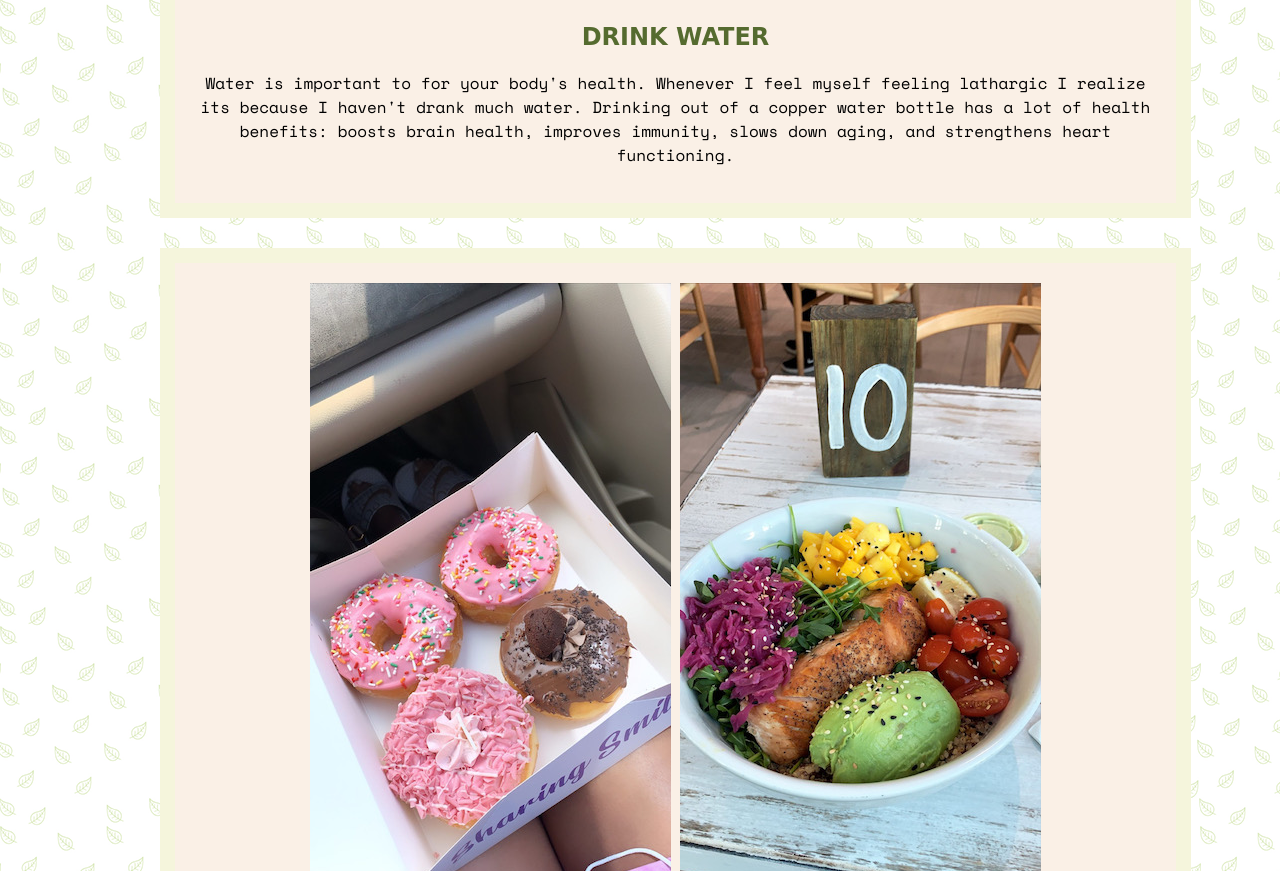
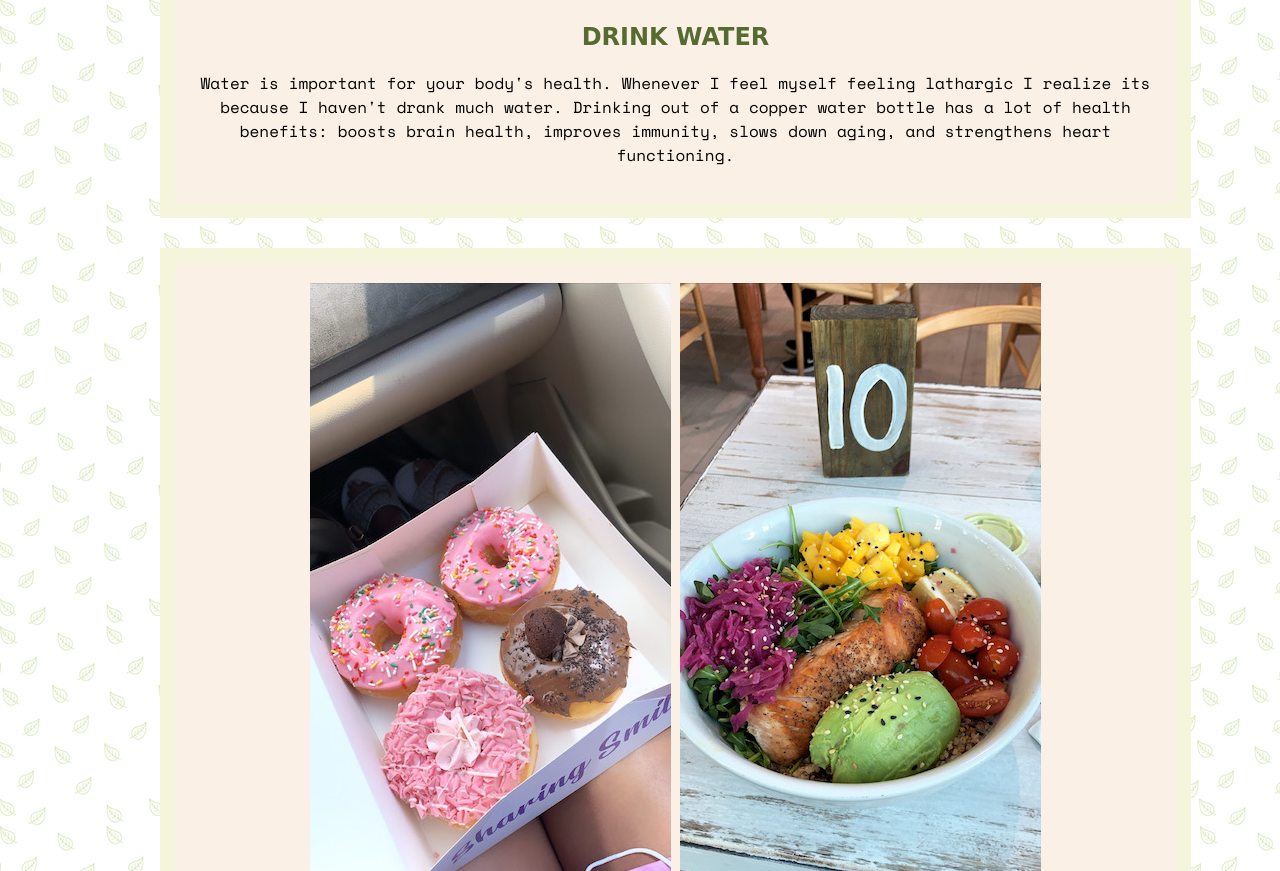
Before and after one commit to TKM50/TKM50.github.io, a plain HTML site: page wellness/body-health.html in a window 1280 px wide. Shown: the part 2791-3662 px from the top of the page. Drawn offline with nearby package versions, Linux system fonts and the light colour scheme; a web font is replaced by a local one.

Commit message:
Update body-health.html

```diff
--- a/wellness/body-health.html
+++ b/wellness/body-health.html
@@ -54,7 +54,7 @@
       <img src="images/lemon.GIF" alt="Water">
       <img src="images/copperbottle.png" alt="Water">
       <h2>DRINK WATER</h2>
-        <p>Water is important to for your body's health.  Whenever I feel myself feeling lathargic I realize its because I haven't drank much water.  Drinking out of a copper water bottle has a lot of health benefits: boosts brain health, improves immunity, slows down aging, and strengthens heart functioning.</p>
+        <p>Water is important for your body's health.  Whenever I feel myself feeling lathargic I realize its because I haven't drank much water.  Drinking out of a copper water bottle has a lot of health benefits: boosts brain health, improves immunity, slows down aging, and strengthens heart functioning.</p>
     </article>
     </div>
 
```
